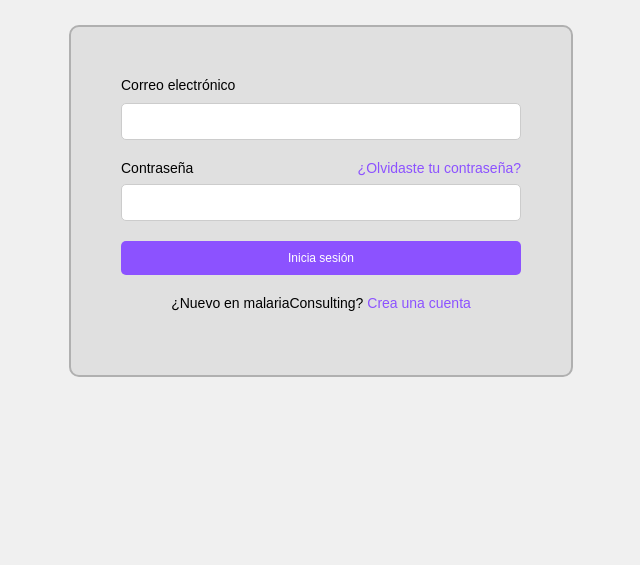
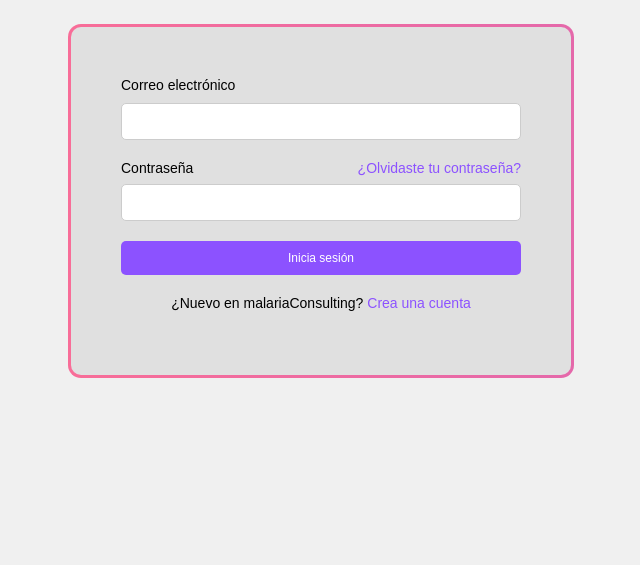
Before and after one commit to diegormsb/malariaconsulting, a plain HTML site: page login.html in a window 1280 px wide. Shown: the part 235-800 px from the top of the page, without its empty margins (319-959 px from the left). Drawn offline with Linux system fonts and the light colour scheme.

Commit message:
Efectos degradados

```diff
--- a/css/login-styles.css
+++ b/css/login-styles.css
@@ -25,6 +25,15 @@ body {
     font-size: 30px;
 }
 
+.border-wrapper {
+    background: linear-gradient(270deg, #8C52FF, #FF6F91);
+    background-size: 600% 600%;
+    padding: 3px; /* Ajustar el ancho del borde */
+    border-radius: 13px;
+    animation: gradientAnimation 6s ease infinite; /* Cambiar ease a ease y ajustar velocidad */
+    display: inline-block; /* Asegurarse de que el borde rodee completamente el formulario */
+}
+
 .login-form {
     background-color: #e0e0e0;
     padding: 50px;
@@ -33,7 +42,12 @@ body {
     display: flex;
     flex-direction: column;
     align-items: center;
-    border: 2px solid #b0b0b0; /* Añadir borde delgado de color gris más oscuro */
+}
+
+@keyframes gradientAnimation {
+    0% { background-position: 0% 50%; }
+    50% { background-position: 100% 50%; }
+    100% { background-position: 0% 50%; }
 }
 
 .login-form label {
--- a/css/register-styles.css
+++ b/css/register-styles.css
@@ -26,15 +26,29 @@ body {
     font-size: 30px;
 }
 
+.border-wrapper {
+    background: linear-gradient(270deg, #8C52FF, #FF6F91);
+    background-size: 600% 600%;
+    padding: 3px; /* Ajustar el ancho del borde */
+    border-radius: 13px;
+    animation: gradientAnimation 8s ease infinite; /* Cambiar ease a ease y ajustar velocidad */
+    display: inline-block; /*Asegurarse de que el borde rodee completamente el formulario */
+}
+
 .register-form {
     background-color: #e0e0e0;
     padding: 40px;
     border-radius: 10px;
-    border: 1px solid #b0b0b0; /* Añadir borde delgado de color gris más oscuro */
     width: 400px;
     display: flex;
     flex-direction: column;
     align-items: center;
+}
+
+@keyframes gradientAnimation {
+    0% { background-position: 0% 50%; }
+    50% { background-position: 100% 50%; }
+    100% { background-position: 0% 50%; }
 }
 
 .register-form label {
--- a/login.html
+++ b/login.html
@@ -10,6 +10,7 @@
     <div class="login-container">
         <img src="images/logo.png" alt="Malaria Consulting" class="login-logo">
         <h2 class="login-title">Inicia sesión a <br>malariaConsulting</h2>
+        <div class="border-wrapper">
             <div class="login-form">
                 <label for="email">Correo electrónico</label>
                 <input type="email" id="email" name="email">
@@ -22,5 +23,6 @@
                 <p class="signup-text">¿Nuevo en <span>malariaConsulting</span>? <a href="register.html">Crea una cuenta</a></p>
             </div>
         </div>
+    </div>
 </body>
 </html>
```
Also changed, not shown: index.html (+1 -1 lines), register.html (+2 -0 lines), 1 other file. Lines whose indentation alone changed are shown as unchanged.
